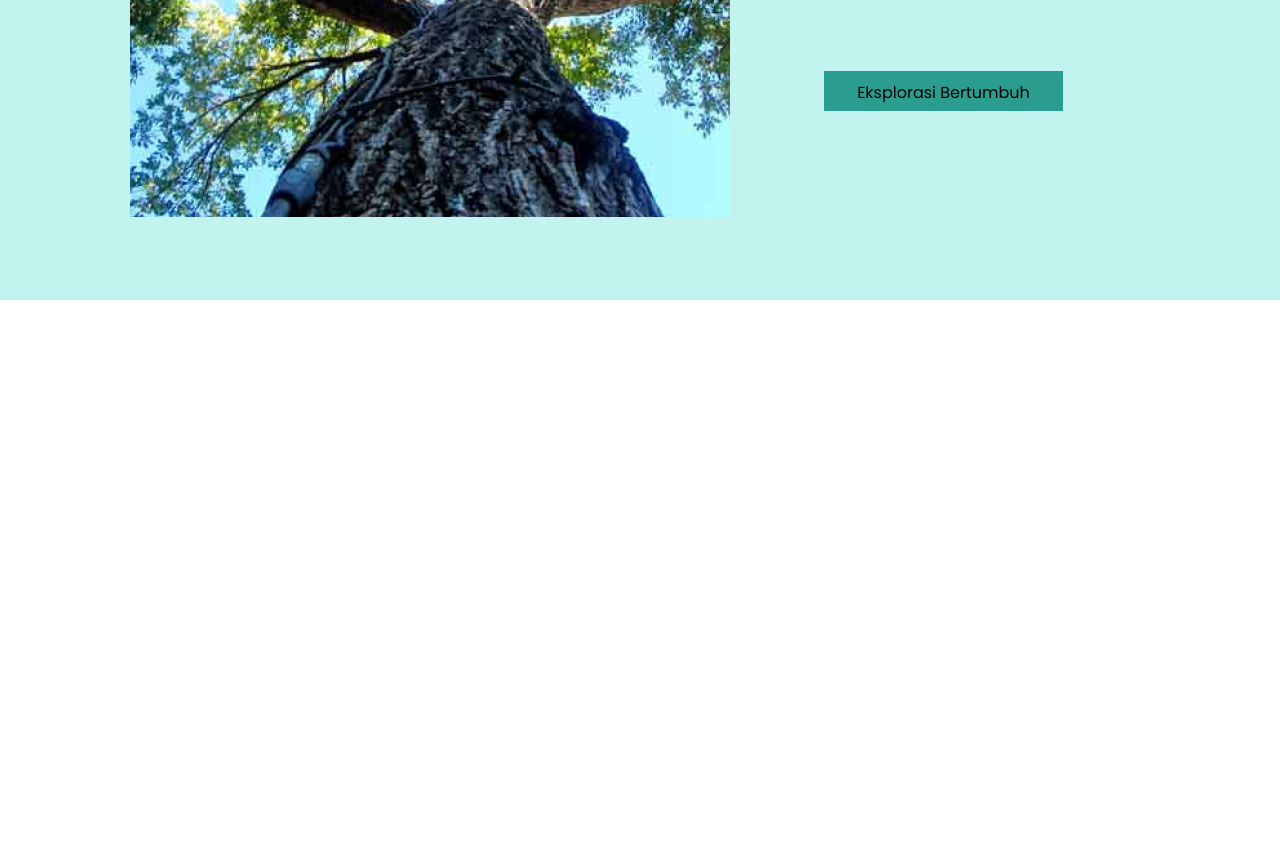
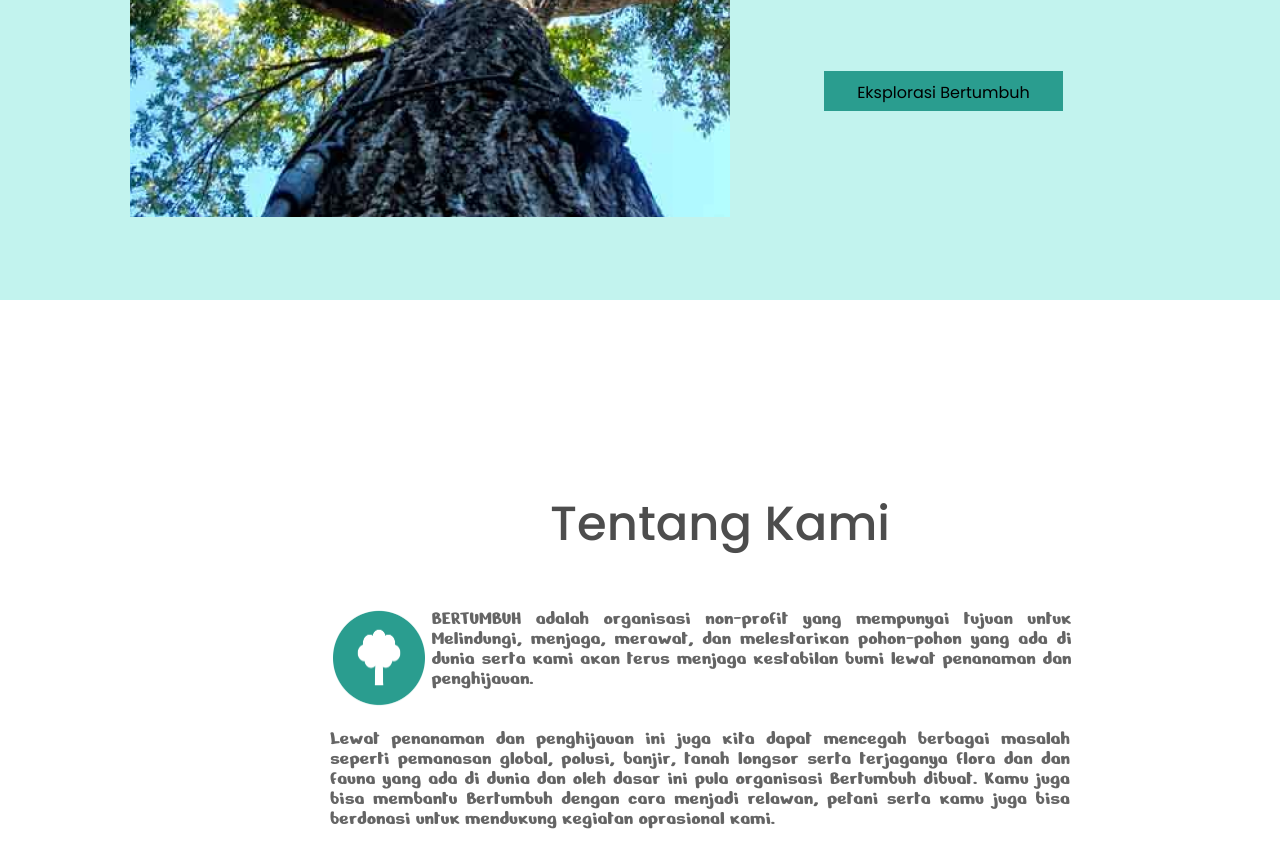
Before and after one commit to NikaGergedava/Homework5, a plain HTML site: page index.html in a window 1280 px wide. Shown: the part 548-1416 px from the top of the page. Before the commit the page ends 848 px from the top, so only its background shows below. Drawn offline with Linux system fonts and the light colour scheme.

Commit message:
add article

```diff
--- a/css/style.css
+++ b/css/style.css
@@ -106,3 +106,46 @@ section{
     font-weight: 400;
     font-size: 16px;
 }
+article{
+    width: 1440px;
+    margin: 0 auto;
+    padding: 200px 330px;
+}
+.articletitle{
+    color: #4D4D4D;
+    font-family: 'Poppins';
+    font-style: normal;
+    font-weight: 500;
+    font-size: 48px;
+    text-align: center;
+}
+.articleimage{
+    width: 97.5px;
+    height: 100.08px;
+    vertical-align: top;
+}
+.articletext{
+    width: 640px;
+    height: 120px;
+    display: inline-block;
+    vertical-align: top;
+    font-family: 'Nerko One';
+    font-style: normal;
+    font-weight: 400;
+    font-size: 20px;
+    color: #656565;
+    text-align: justify;
+
+}
+.articlegroup{
+    margin-top: 60px;
+}
+.articletext2{
+    font-family: 'Nerko One';
+    font-style: normal;
+    font-weight: 400;
+    font-size: 20px;
+    color: #656565;
+    text-align: justify;
+    width: 740px;
+}
--- a/index.html
+++ b/index.html
@@ -34,5 +34,15 @@
                 <button class="sectionbutton"><p class="sectionbuttontext">Eksplorasi Bertumbuh</p></button>
         </div>
     </section>
+    <article>
+        <h2 class="articletitle">Tentang Kami</h2>
+        <div class="articlegroup">
+            <img src="images/Group 93.png" alt="" class="articleimage">
+        <p class="articletext">
+            BERTUMBUH adalah organisasi non-profit yang mempunyai tujuan untuk Melindungi, menjaga, merawat, dan melestarikan pohon-pohon yang ada di dunia serta kami akan  terus menjaga kestabilan bumi lewat penanaman dan penghijauan.
+        </p>
+        <p class="articletext2">Lewat penanaman dan penghijauan ini juga  kita dapat mencegah berbagai masalah seperti pemanasan global, polusi, banjir, tanah longsor serta terjaganya flora dan dan fauna yang ada di dunia dan oleh dasar ini pula organisasi Bertumbuh dibuat. Kamu juga bisa membantu Bertumbuh dengan cara menjadi relawan, petani serta kamu juga bisa berdonasi untuk mendukung kegiatan oprasional kami.</p>
+    </div>
+    </article>
   </body>
 </html>
```
Also changed, not shown: images/Group 93.png (added).
